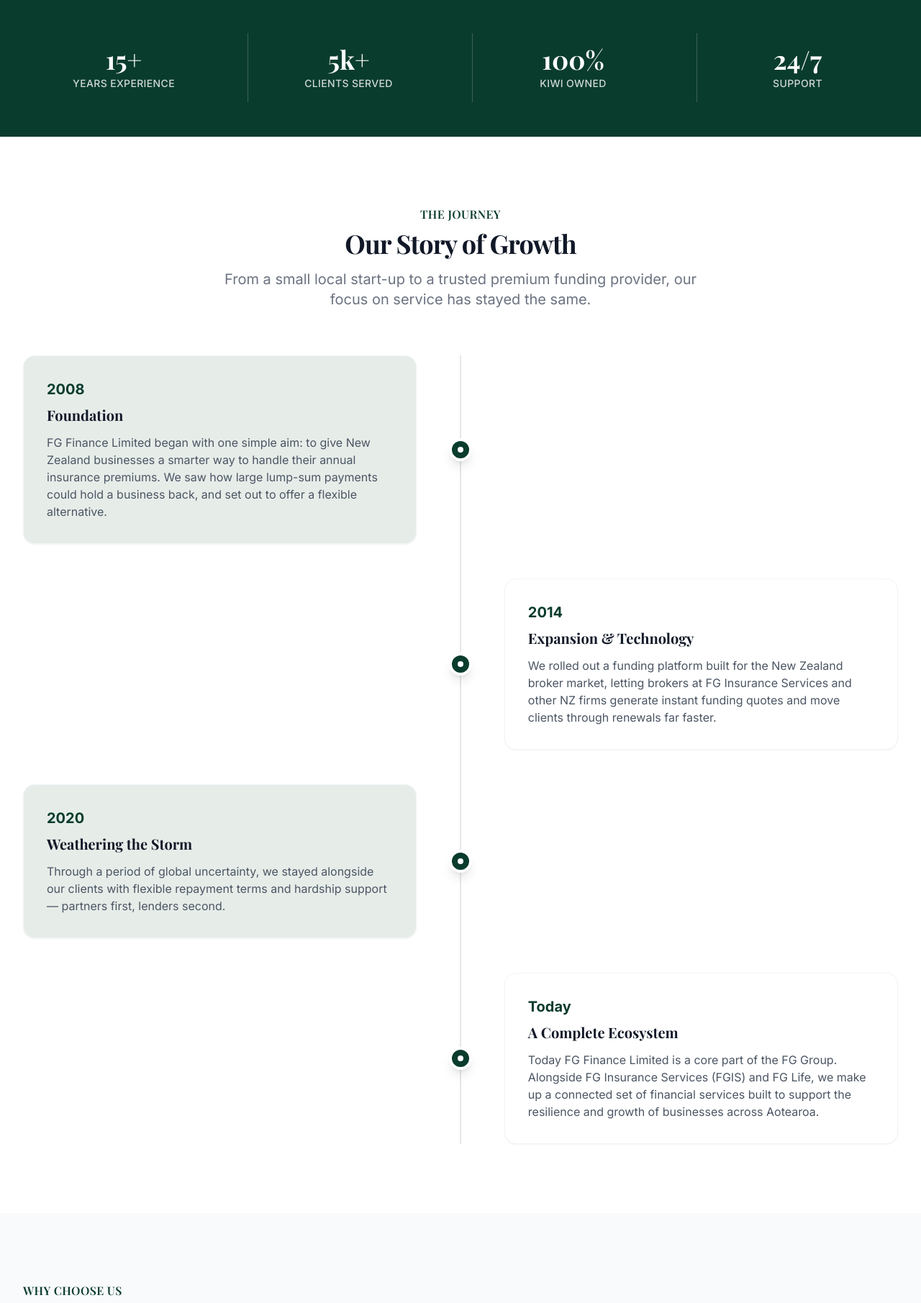
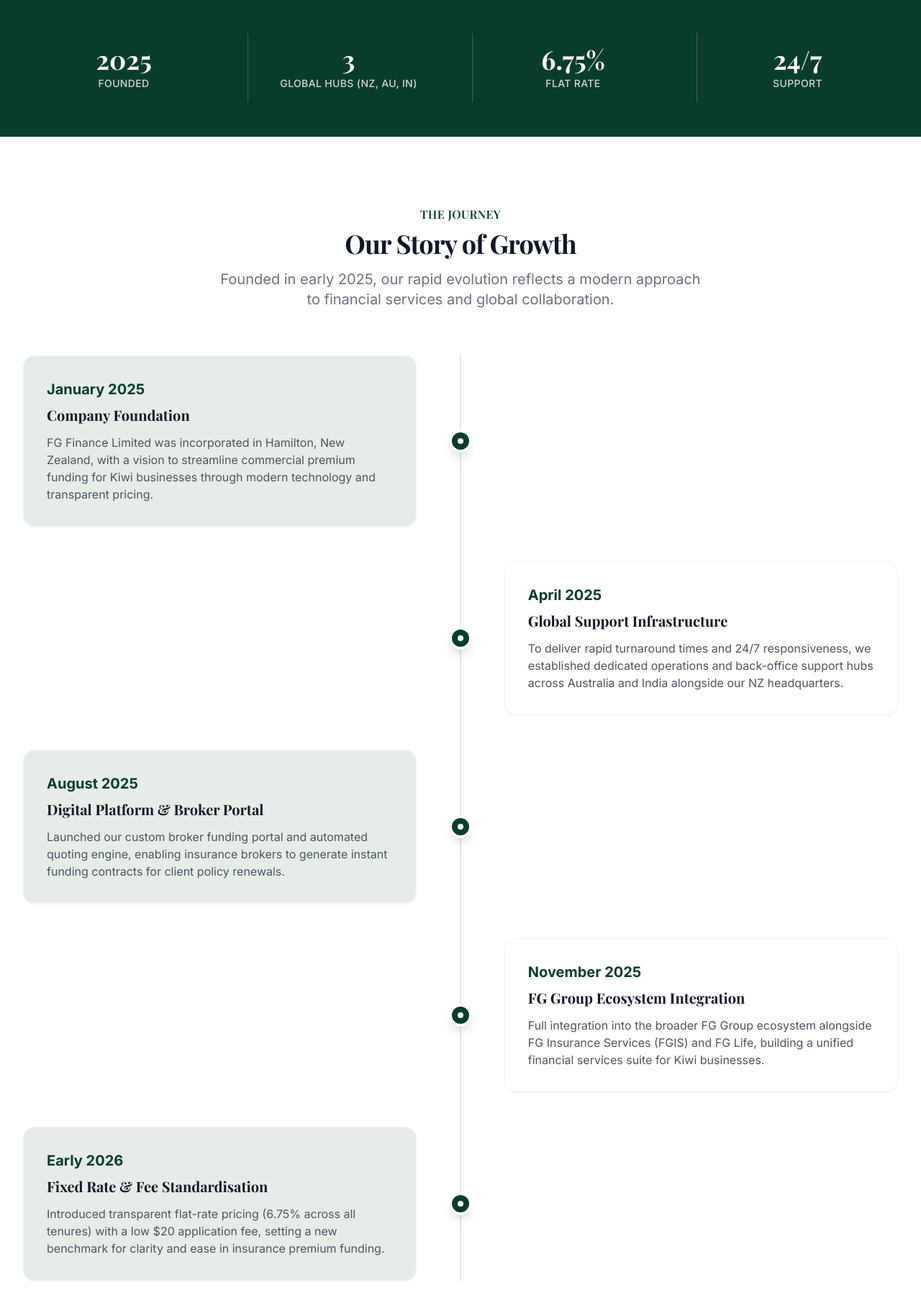
Before and after one commit to quteharry19/fgfinance-website, a website built with Vite: page about.html in a window 1280 px wide. Shown: the part 610-2421 px from the top of the page at 72% size. Built offline with nearby package versions, Linux system fonts and the light colour scheme.

Commit message:
about and calculator id

```diff
--- a/about.html
+++ b/about.html
@@ -8,7 +8,7 @@
     <link rel="apple-touch-icon" href="/assets/favicon.png" />
     <title>About Us - FG Finance Limited</title>
     <meta name="description"
-        content="Learn about FG Finance Limited — a proudly New Zealand owned premium funding provider with over 15 years of experience serving Kiwi businesses." />
+        content="Learn about FG Finance Limited — founded in 2025 with headquarters in New Zealand and global operational teams across Australia and India, delivering premium funding solutions." />
     <script src="https://cdn.tailwindcss.com?plugins=forms,typography"></script>
     <link
         href="https://fonts.googleapis.com/css2?family=Inter:wght@300;400;500;600;700&family=Playfair+Display:wght@400;600;700&display=swap"
@@ -98,14 +98,13 @@
         <div
             class="relative max-w-7xl mx-auto pt-32 pb-24 px-4 sm:px-6 lg:px-8 flex flex-col justify-center min-h-[50vh]">
             <div class="lg:w-2/3">
-                <span class="block text-primary font-bold tracking-wider uppercase text-sm mb-2">Our Heritage</span>
+                <span class="block text-primary font-bold tracking-wider uppercase text-sm mb-2">Global Strength, Local Service</span>
                 <h1
                     class="text-5xl md:text-6xl font-display font-bold text-gray-900 dark:text-white mb-6 leading-tight">
-                    Proudly New Zealand <br />Owned &amp; Operated.
+                    Headquartered in NZ, <br />Powered Globally.
                 </h1>
                 <p class="mt-4 max-w-2xl text-xl text-gray-600 dark:text-gray-300 leading-relaxed">
-                    FG Finance Limited is a specialist New Zealand premium funding provider. We help Kiwi businesses turn
-                    a large one-off insurance bill into manageable monthly payments, so everyday cash flow stays healthy.
+                    FG Finance Limited is a modern premium funding provider headquartered in Hamilton, New Zealand, supported by dedicated operational teams in Australia and India. We help businesses turn large upfront insurance bills into manageable monthly payments.
                 </p>
                 <div class="mt-8 flex gap-4">
                     <a class="inline-flex items-center justify-center px-6 py-3 border border-transparent text-base font-medium rounded-md text-white bg-primary hover:bg-opacity-90 transition-all shadow-lg hover:translate-y-[-2px]"
@@ -122,16 +121,16 @@
         <div class="max-w-7xl mx-auto px-4 sm:px-6 lg:px-8">
             <div class="grid grid-cols-2 gap-8 md:grid-cols-4 text-center divide-x divide-white/20">
                 <div class="flex flex-col p-4">
-                    <span class="text-4xl font-display font-bold text-white mb-1">15+</span>
-                    <span class="text-sm font-medium text-white/80 uppercase tracking-wide">Years Experience</span>
+                    <span class="text-4xl font-display font-bold text-white mb-1">2025</span>
+                    <span class="text-sm font-medium text-white/80 uppercase tracking-wide">Founded</span>
                 </div>
                 <div class="flex flex-col p-4">
-                    <span class="text-4xl font-display font-bold text-white mb-1">5k+</span>
-                    <span class="text-sm font-medium text-white/80 uppercase tracking-wide">Clients Served</span>
+                    <span class="text-4xl font-display font-bold text-white mb-1">3</span>
+                    <span class="text-sm font-medium text-white/80 uppercase tracking-wide">Global Hubs (NZ, AU, IN)</span>
                 </div>
                 <div class="flex flex-col p-4">
-                    <span class="text-4xl font-display font-bold text-white mb-1">100%</span>
-                    <span class="text-sm font-medium text-white/80 uppercase tracking-wide">Kiwi Owned</span>
+                    <span class="text-4xl font-display font-bold text-white mb-1">6.75%</span>
+                    <span class="text-sm font-medium text-white/80 uppercase tracking-wide">Flat Rate</span>
                 </div>
                 <div class="flex flex-col p-4">
                     <span class="text-4xl font-display font-bold text-white mb-1">24/7</span>
@@ -150,8 +149,7 @@
                     class="mt-2 text-3xl leading-8 font-display font-bold tracking-tight text-gray-900 dark:text-white sm:text-4xl">
                     Our Story of Growth</p>
                 <p class="mt-4 max-w-2xl text-xl text-gray-500 dark:text-gray-400 mx-auto">
-                    From a small local start-up to a trusted premium funding provider, our focus on service has stayed
-                    the same.
+                    Founded in early 2025, our rapid evolution reflects a modern approach to financial services and global collaboration.
                 </p>
             </div>
             <div class="relative">
@@ -159,15 +157,13 @@
                     class="absolute left-1/2 transform -translate-x-1/2 w-0.5 h-full bg-gray-200 dark:bg-gray-700 hidden md:block">
                 </div>
                 <div class="space-y-12">
+                    <!-- January 2025 -->
                     <div class="relative flex items-center justify-between md:flex-row flex-col-reverse group">
                         <div
                             class="w-full md:w-[45%] bg-accent-light dark:bg-gray-800 p-8 rounded-xl shadow-sm hover:shadow-md transition-shadow border border-gray-100 dark:border-gray-700">
-                            <span class="text-primary font-bold text-xl mb-2 block">2008</span>
-                            <h3 class="text-xl font-bold text-gray-900 dark:text-white mb-3">Foundation</h3>
-                            <p class="text-gray-600 dark:text-gray-300">FG Finance Limited began with one simple aim: to
-                                give New Zealand businesses a smarter way to handle their annual insurance premiums. We
-                                saw how large lump-sum payments could hold a business back, and set out to offer a
-                                flexible alternative.</p>
+                            <span class="text-primary font-bold text-xl mb-2 block">January 2025</span>
+                            <h3 class="text-xl font-bold text-gray-900 dark:text-white mb-3">Company Foundation</h3>
+                            <p class="text-gray-600 dark:text-gray-300">FG Finance Limited was incorporated in Hamilton, New Zealand, with a vision to streamline commercial premium funding for Kiwi businesses through modern technology and transparent pricing.</p>
                         </div>
                         <div
                             class="absolute left-1/2 transform -translate-x-1/2 w-8 h-8 rounded-full bg-primary border-4 border-white dark:border-surface-dark flex items-center justify-center z-10 hidden md:flex shadow-lg">
@@ -175,6 +171,7 @@
                         </div>
                         <div class="w-full md:w-[45%]"></div>
                     </div>
+                    <!-- April 2025 -->
                     <div class="relative flex items-center justify-between md:flex-row flex-col group">
                         <div class="w-full md:w-[45%]"></div>
                         <div
@@ -183,22 +180,18 @@
                         </div>
                         <div
                             class="w-full md:w-[45%] bg-white dark:bg-gray-800 p-8 rounded-xl shadow-sm hover:shadow-md transition-shadow border border-gray-100 dark:border-gray-700">
-                            <span class="text-primary font-bold text-xl mb-2 block">2014</span>
-                            <h3 class="text-xl font-bold text-gray-900 dark:text-white mb-3">Expansion &amp; Technology
-                            </h3>
-                            <p class="text-gray-600 dark:text-gray-300">We rolled out a funding platform built for the
-                                New Zealand broker market, letting brokers at FG Insurance Services and other NZ firms
-                                generate instant funding quotes and move clients through renewals far faster.</p>
+                            <span class="text-primary font-bold text-xl mb-2 block">April 2025</span>
+                            <h3 class="text-xl font-bold text-gray-900 dark:text-white mb-3">Global Support Infrastructure</h3>
+                            <p class="text-gray-600 dark:text-gray-300">To deliver rapid turnaround times and 24/7 responsiveness, we established dedicated operations and back-office support hubs across Australia and India alongside our NZ headquarters.</p>
                         </div>
                     </div>
+                    <!-- August 2025 -->
                     <div class="relative flex items-center justify-between md:flex-row flex-col-reverse group">
                         <div
                             class="w-full md:w-[45%] bg-accent-light dark:bg-gray-800 p-8 rounded-xl shadow-sm hover:shadow-md transition-shadow border border-gray-100 dark:border-gray-700">
-                            <span class="text-primary font-bold text-xl mb-2 block">2020</span>
-                            <h3 class="text-xl font-bold text-gray-900 dark:text-white mb-3">Weathering the Storm</h3>
-                            <p class="text-gray-600 dark:text-gray-300">Through a period of global uncertainty, we stayed
-                                alongside our clients with flexible repayment terms and hardship support &mdash; partners
-                                first, lenders second.</p>
+                            <span class="text-primary font-bold text-xl mb-2 block">August 2025</span>
+                            <h3 class="text-xl font-bold text-gray-900 dark:text-white mb-3">Digital Platform &amp; Broker Portal</h3>
+                            <p class="text-gray-600 dark:text-gray-300">Launched our custom broker funding portal and automated quoting engine, enabling insurance brokers to generate instant funding contracts for client policy renewals.</p>
                         </div>
                         <div
                             class="absolute left-1/2 transform -translate-x-1/2 w-8 h-8 rounded-full bg-primary border-4 border-white dark:border-surface-dark flex items-center justify-center z-10 hidden md:flex shadow-lg">
@@ -206,6 +199,7 @@
                         </div>
                         <div class="w-full md:w-[45%]"></div>
                     </div>
+                    <!-- November 2025 -->
                     <div class="relative flex items-center justify-between md:flex-row flex-col group">
                         <div class="w-full md:w-[45%]"></div>
                         <div
@@ -214,13 +208,24 @@
                         </div>
                         <div
                             class="w-full md:w-[45%] bg-white dark:bg-gray-800 p-8 rounded-xl shadow-sm hover:shadow-md transition-shadow border border-gray-100 dark:border-gray-700">
-                            <span class="text-primary font-bold text-xl mb-2 block">Today</span>
-                            <h3 class="text-xl font-bold text-gray-900 dark:text-white mb-3">A Complete Ecosystem</h3>
-                            <p class="text-gray-600 dark:text-gray-300">Today FG Finance Limited is a core part of the FG
-                                Group. Alongside FG Insurance Services (FGIS) and FG Life, we make up a connected set of
-                                financial services built to support the resilience and growth of businesses across
-                                Aotearoa.</p>
+                            <span class="text-primary font-bold text-xl mb-2 block">November 2025</span>
+                            <h3 class="text-xl font-bold text-gray-900 dark:text-white mb-3">FG Group Ecosystem Integration</h3>
+                            <p class="text-gray-600 dark:text-gray-300">Full integration into the broader FG Group ecosystem alongside FG Insurance Services (FGIS) and FG Life, building a unified financial services suite for Kiwi businesses.</p>
                         </div>
+                    </div>
+                    <!-- Early 2026 -->
+                    <div class="relative flex items-center justify-between md:flex-row flex-col-reverse group">
+                        <div
+                            class="w-full md:w-[45%] bg-accent-light dark:bg-gray-800 p-8 rounded-xl shadow-sm hover:shadow-md transition-shadow border border-gray-100 dark:border-gray-700">
+                            <span class="text-primary font-bold text-xl mb-2 block">Early 2026</span>
+                            <h3 class="text-xl font-bold text-gray-900 dark:text-white mb-3">Fixed Rate &amp; Fee Standardisation</h3>
+                            <p class="text-gray-600 dark:text-gray-300">Introduced transparent flat-rate pricing (6.75% across all tenures) with a low $20 application fee, setting a new benchmark for clarity and ease in insurance premium funding.</p>
+                        </div>
+                        <div
+                            class="absolute left-1/2 transform -translate-x-1/2 w-8 h-8 rounded-full bg-primary border-4 border-white dark:border-surface-dark flex items-center justify-center z-10 hidden md:flex shadow-lg">
+                            <div class="w-2 h-2 bg-white rounded-full"></div>
+                        </div>
+                        <div class="w-full md:w-[45%]"></div>
                     </div>
                 </div>
             </div>
@@ -237,22 +242,19 @@
                         Local Expertise, <br />Global Standards.
                     </p>
                     <p class="text-lg text-gray-600 dark:text-gray-300 mb-8">
-                        We're more than a finance company &mdash; we're local. Our team is based right here in Hamilton, so
-                        when you call, you're talking to someone who knows the local business landscape.
+                        We combine local leadership with international support capabilities. Headquartered in Hamilton, New Zealand, our operation is backed by talented team members operating from Australia and India to deliver round-the-clock service.
                     </p>
                     <div class="space-y-6">
                         <div class="flex">
                             <div class="flex-shrink-0">
                                 <div
                                     class="flex items-center justify-center h-12 w-12 rounded-md bg-primary text-white">
-                                    <span class="material-symbols-outlined">group</span>
+                                    <span class="material-symbols-outlined">public</span>
                                 </div>
                             </div>
                             <div class="ml-4">
-                                <h4 class="text-lg leading-6 font-medium text-gray-900 dark:text-white">Dedicated Local
-                                    Team</h4>
-                                <p class="mt-2 text-base text-gray-500 dark:text-gray-400">Our support team is only a
-                                    phone call away and ready to help with whatever you need.</p>
+                                <h4 class="text-lg leading-6 font-medium text-gray-900 dark:text-white">Global Operational Team</h4>
+                                <p class="mt-2 text-base text-gray-500 dark:text-gray-400">Our cross-border team in New Zealand, Australia, and India works seamlessly to process funding requests and answer inquiries quickly.</p>
                             </div>
                         </div>
                         <div class="flex">
```
Also changed, not shown: services.html (+17 -19 lines).
